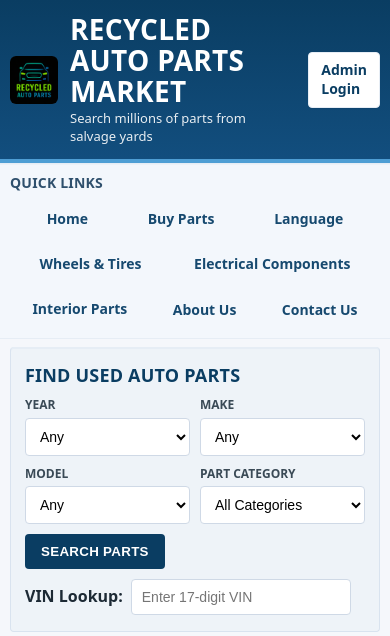
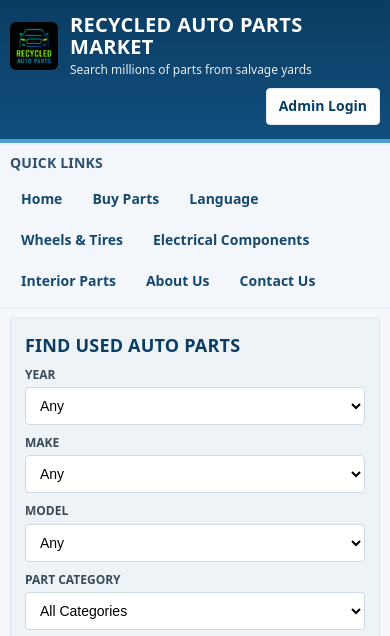
Before and after one commit to afr117/bussiness, a Flask app: page / in a window 390 px wide; the page is wider, and only the part inside the window is pictured. Shown: the top 636 px of that part. Run offline with Flask 3, Linux system fonts and the light colour scheme; grey boxes are pictures that could not be loaded.

Commit message:
Update index.html

```diff
--- a/templates/index.html
+++ b/templates/index.html
@@ -302,12 +302,37 @@
       font-size:13px;
     }
 
-    /* Responsive */
+    /* Tablet */
     @media (max-width:1024px){
       .search-grid{ grid-template-columns: 1fr 1fr; }
       .vin-line{ margin-left:0; }
       .content-with-news{ flex-direction:column; }
       .news-box{ width:auto; position:static; }
+    }
+
+    /* Mobile polish */
+    @media (max-width: 600px){
+      .banner-inner{ flex-wrap:wrap; gap:10px; }
+      .site-title{ font-size:20px; }
+      .site-sub{ font-size:12px; }
+
+      .quicklinks-row{
+        justify-content:flex-start;
+        gap:8px;
+        overflow-x:auto;
+        -webkit-overflow-scrolling: touch;
+        padding-bottom:10px;
+      }
+      .quicklinks-row a{ white-space:nowrap; }
+
+      .search-grid{ grid-template-columns: 1fr; }
+
+      .card{ width:100%; }
+
+      .content-with-news{ flex-direction:column; gap:12px; }
+      .news-box{ width:100%; position:static; }
+
+      .hc-content{ width:min(88vw, 320px); left:50%; transform:translate(-50%, 8px); }
     }
   </style>
 </head>
```
